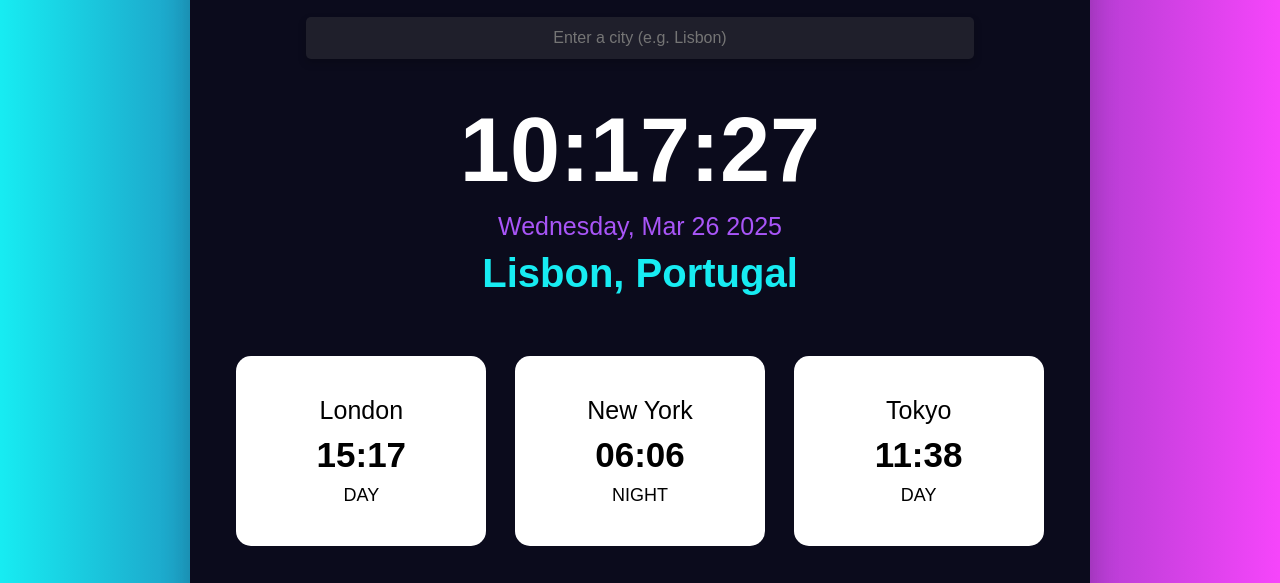
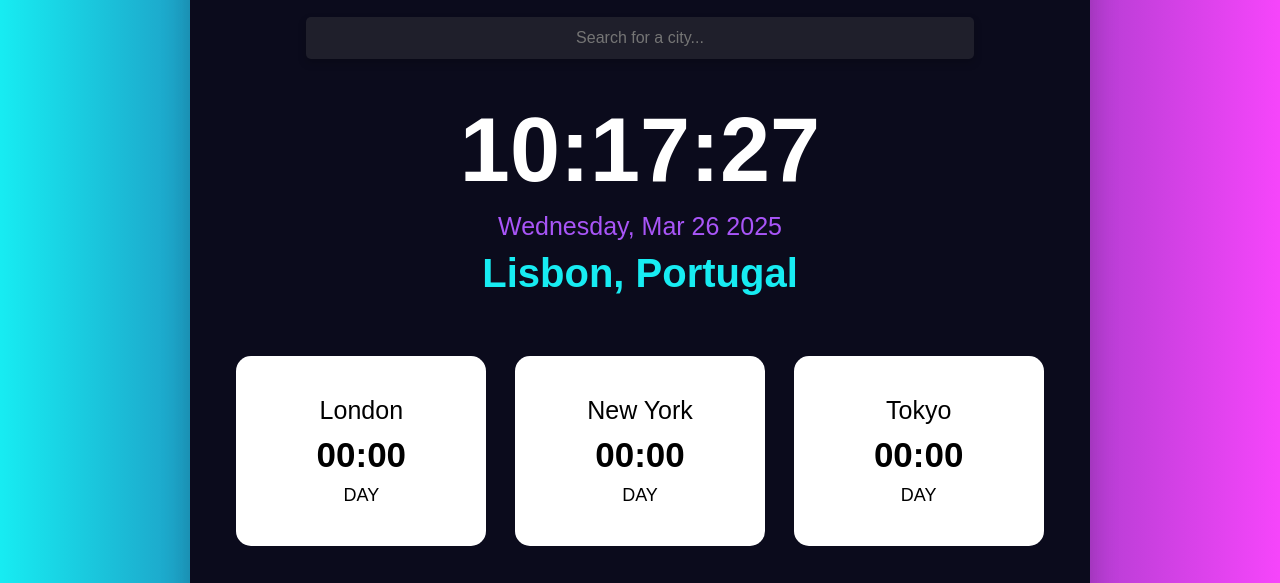
Before and after one commit to savi-creates/world-clock-project, a plain HTML site: page index.html in a window 1280 px wide. Shown: the part 137-720 px from the top of the page. Drawn offline with nearby package versions, Linux system fonts and the light colour scheme.

Commit message:
updated my html

```diff
--- a/index.html
+++ b/index.html
@@ -4,8 +4,8 @@
     <meta charset="UTF-8" />
     <meta name="viewport" content="width=device-width, initial-scale=1.0" />
     <link rel="stylesheet" href="css/style.css" />
+    <script src="https://cdnjs.cloudflare.com/ajax/libs/moment.js/2.30.1/moment.min.js"></script>
     <script src="https://cdnjs.cloudflare.com/ajax/libs/moment-timezone/0.5.47/moment-timezone-with-data-1970-2030.min.js"></script>
-    <script src="https://cdnjs.cloudflare.com/ajax/libs/moment.js/2.30.1/moment.min.js"></script>
     <title>World Clock - TimeLoop</title>
   </head>
   <body>
@@ -22,11 +22,7 @@
       </header>
 
       <div class="city-selector">
-        <input
-          type="text"
-          id="city-input"
-          placeholder="Enter a city (e.g. Lisbon)"
-        />
+        <input type="text" id="city-input" placeholder="Search for a city..." />
       </div>
 
       <div class="main-clock">
@@ -38,17 +34,17 @@
       <div class="city-times">
         <div class="city">
           <div class="city-name">London</div>
-          <div class="city-time" id="time-london">15:17</div>
+          <div class="city-time" id="time-london">00:00</div>
           <div class="city-state" id="city-state-london">DAY</div>
         </div>
         <div class="city">
           <div class="city-name">New York</div>
-          <div class="city-time" id="time-newyork">06:06</div>
-          <div class="city-state" id="city-state-newyork">NIGHT</div>
+          <div class="city-time" id="time-newyork">00:00</div>
+          <div class="city-state" id="city-state-newyork">DAY</div>
         </div>
         <div class="city">
           <div class="city-name">Tokyo</div>
-          <div class="city-time" id="time-tokyo">11:38</div>
+          <div class="city-time" id="time-tokyo">00:00</div>
           <div class="city-state" id="city-state-tokyo">DAY</div>
         </div>
       </div>
```
